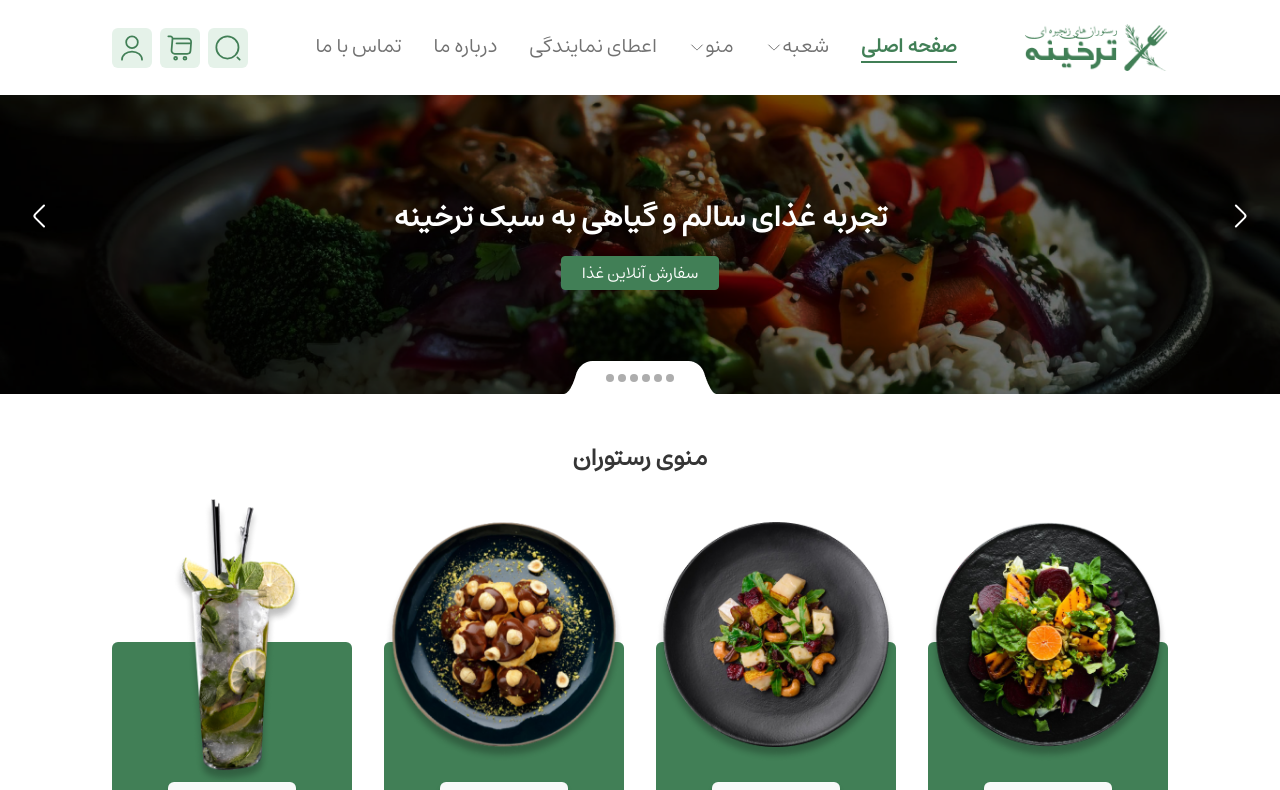
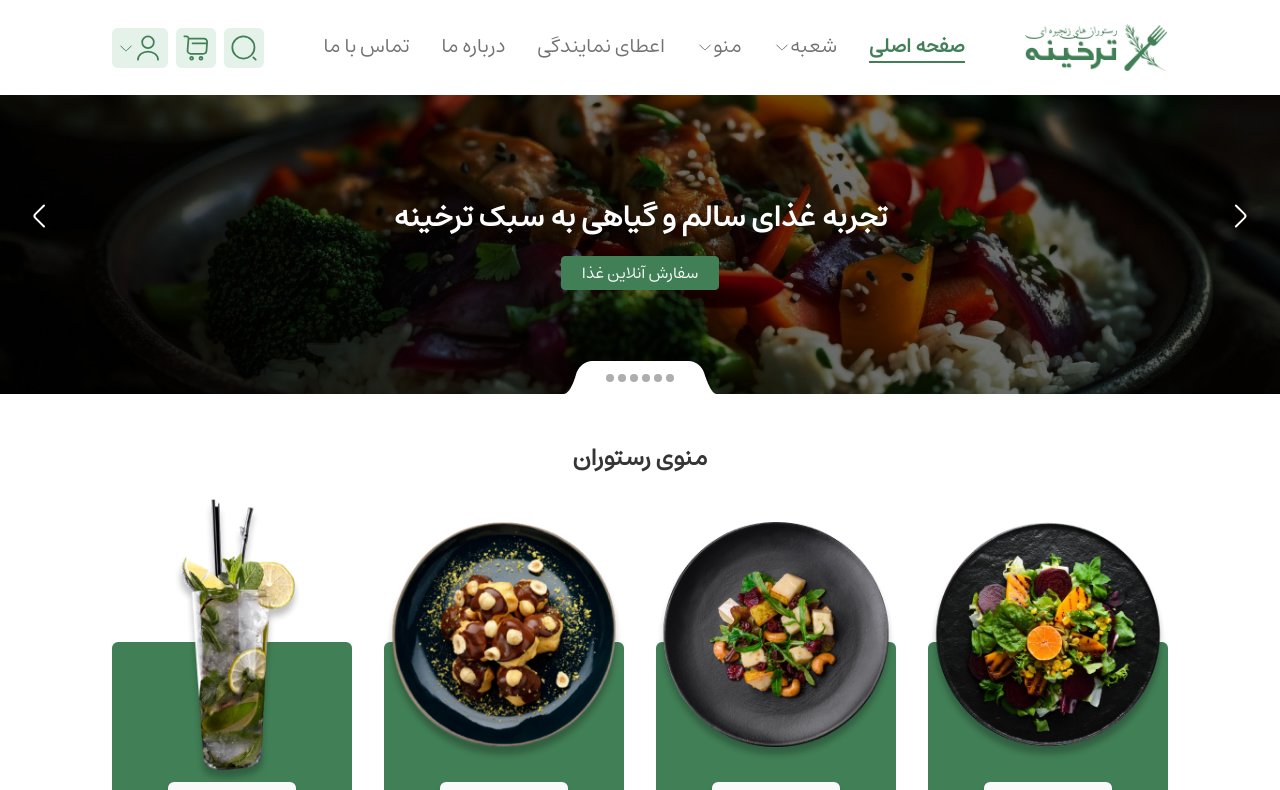
Before and after one commit to sarvi-zynb/tarkhine, a React (Vite) app: page / in a window 1280 px wide. Shown: the top 790 px of the page. Built offline with nearby package versions, Linux system fonts and the light colour scheme.

Commit message:
change token status

```diff
--- a/src/contexts/Authentication.jsx
+++ b/src/contexts/Authentication.jsx
@@ -4,7 +4,7 @@ import { supabase } from "../client";
 import { useNavigate } from "react-router-dom";
 
 export const AuthContext = createContext({
-  token: false,
+  token: true,
   loginModal: false,
   loginPages: 1,
   setLoginPages: () => {},
@@ -25,7 +25,7 @@ export const AuthProvider = ({ children }) => {
     email: "",
     password: "",
   });
-  const [token, setToken] = useState(false);
+  const [token, setToken] = useState(true);
   const navigate = useNavigate();
 
   useEffect(() => {
```
